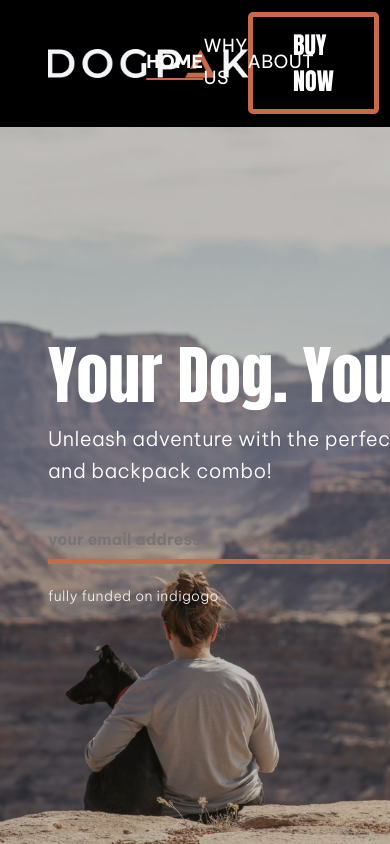
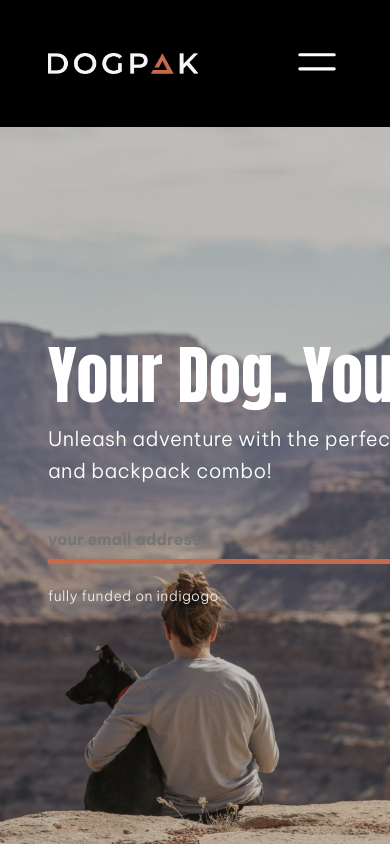
Before and after one commit to DOGPAK/dogpak-landing-page-1, a Next.js app in the folder dogpak-landing-page/: page / in a window 390 px wide. Shown: the top 844 px of the page. Built offline with nearby package versions, Linux system fonts and the light colour scheme.

Commit message:
made the navbar responsive.

```diff
--- a/dogpak-landing-page/components/Navbar.jsx
+++ b/dogpak-landing-page/components/Navbar.jsx
@@ -4,17 +4,42 @@ import Image from "next/image";
 import logo from "../static/logo.png";
 
 const Navbar = () => {
+
+    const showNavbar = () => {
+        const mobileNavbar = document.querySelector(`.${styles.mobileNavbar}`);
+        mobileNavbar.classList.toggle(styles.show);
+    }
+
     return (
         <nav className={styles.navbar}>
             <Image className={styles.logo} src={logo} alt={"hello"}/>
 
-            <div className={styles.navlinks}>
+            <div className={styles.navLinks}>
                 <p>HOME</p>
                 <p>WHY US</p>
                 <p>ABOUT</p>
             </div>
 
             <a className={styles.buyButton} href={"#"}>BUY NOW</a>
+
+            <div className={styles.burger} onClick={showNavbar}>
+                <svg
+                    xmlns="http://www.w3.org/2000/svg"
+                    fill="none"
+                    viewBox="0 0 24 24"
+                    strokeWidth={1.5}
+                    stroke="currentColor"
+                    className="w-6 h-6"
+                >
+                    <path strokeLinecap="round" strokeLinejoin="round" d="M3.75 9h16.5m-16.5 6.75h16.5"/>
+                </svg>
+            </div>
+
+            <div className={styles.mobileNavbar}>
+                <p>HOME</p>
+                <p>WHY US</p>
+                <p>ABOUT</p>
+            </div>
         </nav>
     );
 };
--- a/dogpak-landing-page/styles/Navbar.module.css
+++ b/dogpak-landing-page/styles/Navbar.module.css
@@ -4,6 +4,7 @@
     align-items: center;
     padding: 0 3rem;
     height: 15vh;
+    background-color: black;
 
     /*background-color: gray;*/
 }
@@ -13,12 +14,12 @@
     width: 200px;
 }
 
-.navlinks {
+.navLinks {
     display: flex;
     justify-content: space-between;
     align-items: center;
     width: 25%;
-    font-size: 18px;
+    font-size: 16px;
     line-height: 32px;
 
     position: absolute;
@@ -27,7 +28,7 @@
 }
 
 
-.navlinks > p::after {
+.navLinks > p::after {
     content: "";
     display: block;
     opacity: 0;
@@ -36,10 +37,10 @@
     transition: width .3s;
 }
 
-.navlinks > p:first-child {
+.navLinks > p:first-child {
     font-weight: 700;
 }
-.navlinks > p:first-child::after {
+.navLinks > p:first-child::after {
     opacity: 1;
 }
 
@@ -51,3 +52,78 @@
     border-radius: 5px;
     font-family: "Anton", sans-serif;
 }
+
+.burger {
+    display: none;
+    width: 50px;
+    z-index: 2;
+    transition: 0.1s all ease-in-out;
+    cursor: pointer;
+}
+
+.burger:hover {
+
+}
+
+.mobileNavbar {
+    display: none;
+    flex-direction: column;
+    justify-content: center;
+    align-items: center;
+    text-align: center;
+    height: 100vh;
+    background-color: black;
+    position: fixed;
+    top: 0;
+    left: 0;
+    width: 100%;
+    z-index: 1;
+    gap: 5rem;
+}
+
+.show {
+    display: flex;
+}
+
+.mobileNavbar > p {
+    padding-bottom: 25px;
+    width: 60%;
+    font-size: 24px;
+    border-bottom: solid 1px white;
+    transition: 0.1s all ease-in-out;
+}
+
+.mobileNavbar > p:hover {
+    font-weight: bold;
+    width: 75%;
+    border-color: #C76A49;
+}
+
+@media screen and (max-width: 960px) {
+    .logo {
+        width: 150px;
+    }
+
+    .navLinks {
+        font-size: 14px;
+    }
+
+    .buyButton {
+        font-size: 18px;
+        padding: 7px 20px;
+    }
+}
+
+@media screen and (max-width: 768px) {
+    .navLinks {
+        display: none;
+    }
+
+    .buyButton {
+        display: none;
+    }
+
+    .burger {
+        display: block;
+    }
+}
--- a/dogpak-landing-page/styles/globals.css
+++ b/dogpak-landing-page/styles/globals.css
@@ -6,7 +6,7 @@
 }
 
 html {
-    background-color: black;
+    /*background-color: black;*/
     color: white;
 }
 
```
